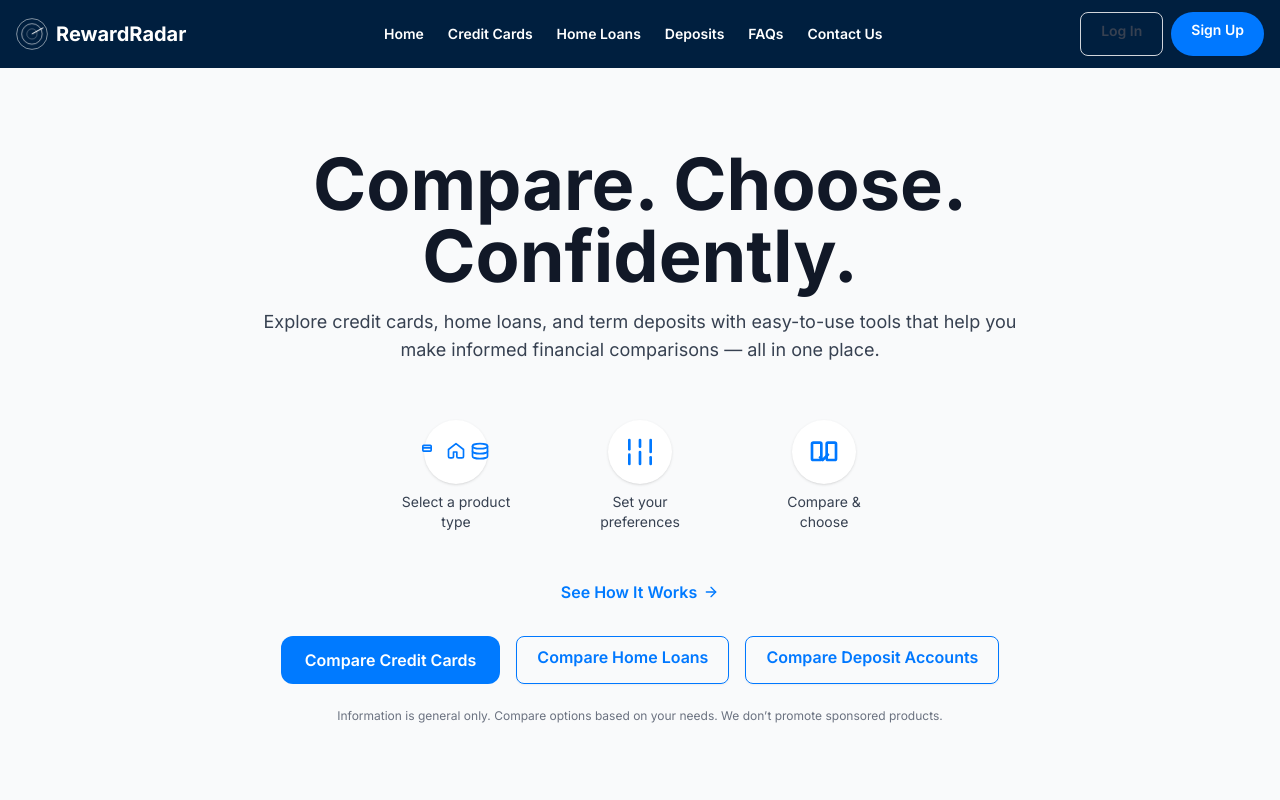
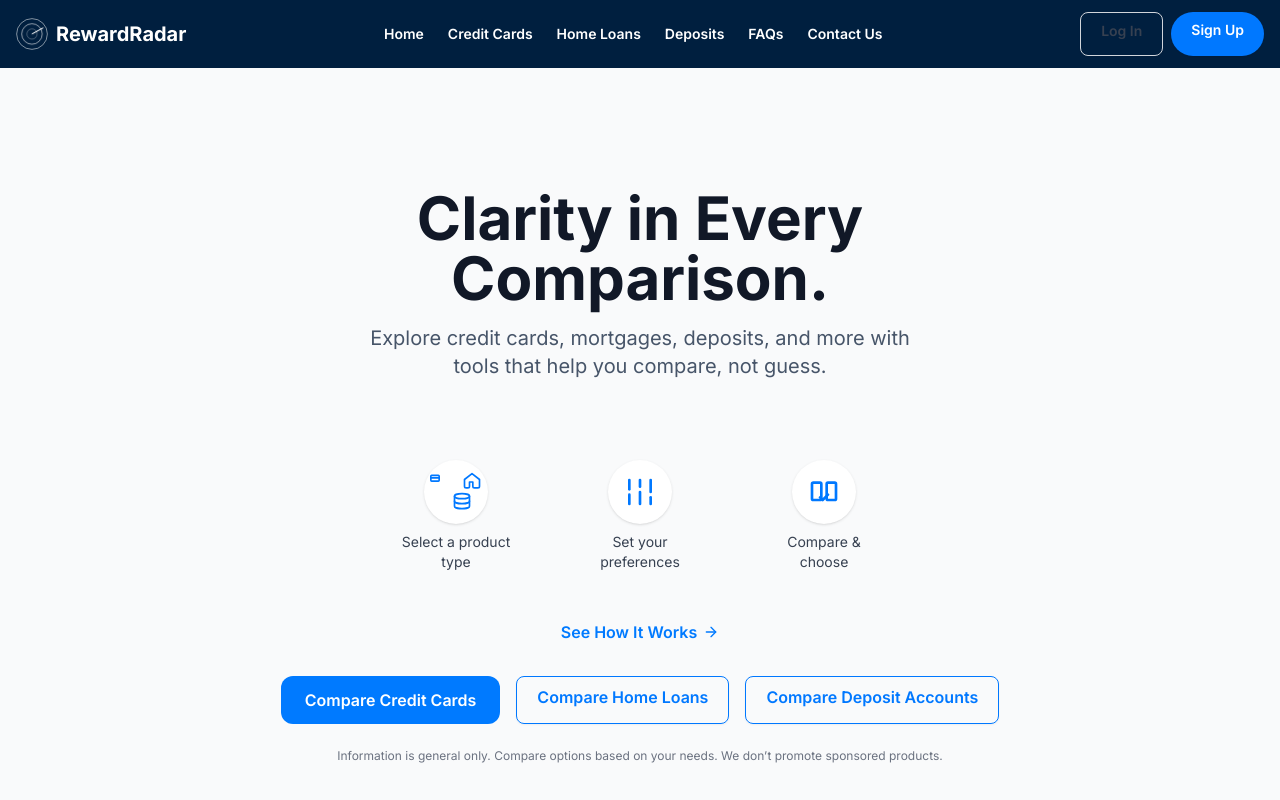
Before and after one commit to mohitkesarwani/creditcardsUI, a React (Vite) app: page / in a window 1280 px wide. Shown: the top 800 px of the page. Built offline with nearby package versions, Linux system fonts and the light colour scheme; no server answers; the HTML template or start-up script is replaced by a standard one.

Commit message:
Update hero copy and fix icon layout

```diff
--- a/src/components/HeroInfographic.jsx
+++ b/src/components/HeroInfographic.jsx
@@ -5,15 +5,15 @@ const steps = [
   {
     label: 'Select a product type',
     icon: (
-      <div className="flex items-center gap-1">
-        <svg className="w-5 h-5" viewBox="0 0 24 24" fill="none" stroke="currentColor" strokeWidth="2" strokeLinecap="round" strokeLinejoin="round">
+      <div className="product-icon-container flex justify-center items-center space-x-3 flex-wrap max-w-full overflow-hidden">
+        <svg aria-label="credit card" role="img" className="w-5 h-5" viewBox="0 0 24 24" fill="none" stroke="currentColor" strokeWidth="2" strokeLinecap="round" strokeLinejoin="round">
           <rect x="1" y="4" width="10" height="7" rx="1" />
           <line x1="1" y1="7" x2="11" y2="7" />
         </svg>
-        <svg className="w-5 h-5" viewBox="0 0 24 24" fill="none" stroke="currentColor" strokeWidth="2" strokeLinecap="round" strokeLinejoin="round">
+        <svg aria-label="home loan" role="img" className="w-5 h-5" viewBox="0 0 24 24" fill="none" stroke="currentColor" strokeWidth="2" strokeLinecap="round" strokeLinejoin="round">
           <path d="M3 9l9-7 9 7v8a2 2 0 0 1-2 2h-4a2 2 0 0 1-2-2V12H9v5a2 2 0 0 1-2 2H5a2 2 0 0 1-2-2z" />
         </svg>
-        <svg className="w-5 h-5" viewBox="0 0 24 24" fill="none" stroke="currentColor" strokeWidth="2" strokeLinecap="round" strokeLinejoin="round">
+        <svg aria-label="deposit" role="img" className="w-5 h-5" viewBox="0 0 24 24" fill="none" stroke="currentColor" strokeWidth="2" strokeLinecap="round" strokeLinejoin="round">
           <ellipse cx="12" cy="5" rx="9" ry="3" />
           <path d="M3 5v6c0 1.5 4 3 9 3s9-1.5 9-3V5" />
           <path d="M3 11v6c0 1.5 4 3 9 3s9-1.5 9-3v-6" />
--- a/src/index.css
+++ b/src/index.css
@@ -213,3 +213,16 @@ html {
 .app-footer a {
   @apply text-white text-sm leading-6 pb-3 block;
 }
+
+/* Icon group inside hero selector */
+.product-icon-container {
+  @apply flex justify-center items-center space-x-3 flex-wrap max-w-full overflow-hidden;
+}
+
+@media (max-width: 640px) {
+  .product-icon-container {
+    flex-wrap: wrap;
+    gap: 8px;
+    justify-content: center;
+  }
+}
--- a/src/pages/LandingPage.jsx
+++ b/src/pages/LandingPage.jsx
@@ -11,17 +11,19 @@ function LandingPage() {
     <div>
       <section className="bg-gray-50 px-4 py-20 text-center">
         <div className="max-w-3xl mx-auto">
+          <div className="text-center px-4 pt-10 pb-6">
             <motion.h1
-            className="text-5xl md:text-7xl font-bold mb-4 text-gray-900"
+              className="text-4xl md:text-6xl font-extrabold text-center leading-tight mb-4"
               initial={{ opacity: 0, y: 10 }}
               animate={{ opacity: 1, y: 0 }}
               transition={{ duration: 0.6 }}
             >
-            Compare. Choose. Confidently.
+              Clarity in Every Comparison.
             </motion.h1>
-          <p className="mb-8 text-lg text-gray-700">
-            Explore credit cards, home loans, and term deposits with easy-to-use tools that help you make informed financial comparisons — all in one place.
+            <p className="text-lg md:text-xl font-medium text-slate-600 max-w-xl mx-auto leading-relaxed">
+              Explore credit cards, mortgages, deposits, and more with tools that help you compare, not guess.
             </p>
+          </div>
           <HeroInfographic />
           <a
             href="#how-it-works"
```
Lines whose indentation alone changed are shown as unchanged.
